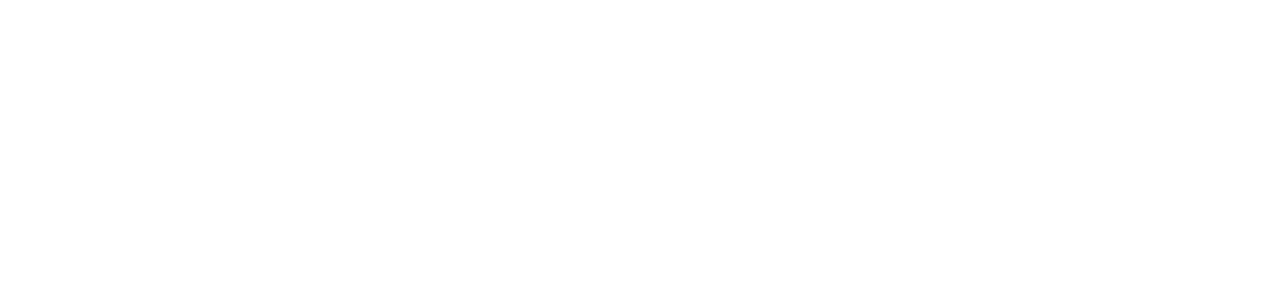
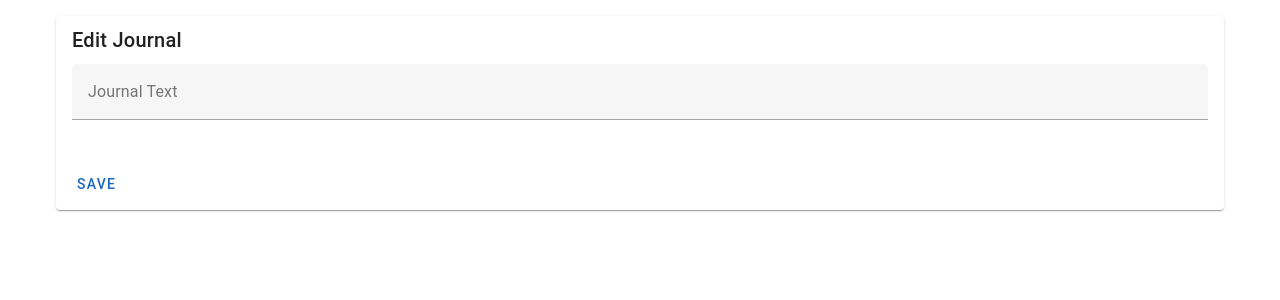
Before and after one commit to EricShelbogashev/aems-demo-frontend, a Vue app: page /edit-journal/1 in a window 1280 px wide. Before the commit this address had no page. Shown: the top 300 px of the page. Built offline with nearby package versions, Linux system fonts and the light colour scheme; no server answers.

Commit message:
добавлена навигация между journal catalogue и journal edit page

```diff
--- /dev/null
+++ b/src/components/JournalEdit.vue
@@ -0,0 +1,63 @@
+<template>
+  <v-container>
+    <v-card>
+      <v-card-title>Edit Journal</v-card-title>
+      <v-card-text>
+        <v-text-field
+          v-model="journalText"
+          label="Journal Text"
+          :rules="textRules"
+          outlined
+        ></v-text-field>
+      </v-card-text>
+      <v-card-actions>
+        <v-btn color="primary" @click="saveJournalText">Save</v-btn>
+      </v-card-actions>
+    </v-card>
+  </v-container>
+</template>
+
+<script lang="ts">
+import { ref, onMounted } from 'vue';
+import {getJournalContent, updateJournalText} from "@/WebClient";
+
+export default {
+  name: 'JournalEdit',
+  props: {
+    journalId: {
+      type: Number,
+      required: true,
+    },
+  },
+  setup(props) {
+    const journalText = ref('');
+    const textRules = [v => !!v || 'Text is required'];
+
+    const fetchJournalContent = async () => {
+      try {
+        const response = await getJournalContent(props.journalId);
+        journalText.value = response.data.journalTextDto.text;
+      } catch (error) {
+        console.error('Error fetching journal content:', error);
+      }
+    };
+
+    const saveJournalText = async () => {
+      try {
+        await updateJournalText(props.journalId, journalText.value);
+        // Handle success (e.g., show notification, redirect, etc.)
+      } catch (error) {
+        console.error('Error updating journal text:', error);
+      }
+    };
+
+    onMounted(fetchJournalContent);
+
+    return {
+      journalText,
+      textRules,
+      saveJournalText,
+    };
+  },
+};
+</script>
--- a/src/components/JournalGrid.vue
+++ b/src/components/JournalGrid.vue
@@ -14,7 +14,8 @@
             <div>Updated: {{ journal.updatedAt }}</div>
           </v-card-text>
           <v-card-actions>
-            <v-btn text="" color="primary" @click="openEditDialog(journal)">Edit</v-btn>
+            <v-btn text="" color="primary" @click="openEditDialog(journal)">Edit title</v-btn>
+            <v-btn text="" color="primary" @click="editJournal(journal.id)">Edit journal</v-btn>
           </v-card-actions>
         </v-card>
       </v-col>
@@ -72,6 +73,9 @@ export default {
     await this.fetchJournals();
   },
   methods: {
+    editJournal(journalId) {
+      this.$router.push({ name: 'JournalEdit', params: { journalId } });
+    },
     async fetchJournals() {
       try {
         const response = await getAllJournals();
--- a/src/router/index.ts
+++ b/src/router/index.ts
@@ -1,26 +1,24 @@
-// Composables
-import { createRouter, createWebHistory } from 'vue-router'
+import { createRouter, createWebHistory, RouteRecordRaw } from 'vue-router';
+import JournalEdit from '@/components/JournalEdit.vue';
+import Home from '@/views/Home.vue';
 
-const routes = [
+const routes: Array<RouteRecordRaw> = [
   {
     path: '/',
-    component: () => import('@/layouts/default/Default.vue'),
-    children: [
-      {
-        path: '',
-        name: 'Home',
-        // route level code-splitting
-        // this generates a separate chunk (Home-[hash].js) for this route
-        // which is lazy-loaded when the route is visited.
-        component: () => import('@/views/Home.vue'),
-      },
-    ],
+    name: 'Home',
+    component: Home,
   },
-]
+  {
+    path: '/edit-journal/:journalId',
+    name: 'JournalEdit',
+    component: JournalEdit,
+    props: true, // Allows the journalId to be passed as a prop
+  },
+];
 
 const router = createRouter({
   history: createWebHistory(process.env.BASE_URL),
   routes,
-})
+});
 
-export default router
+export default router;
```
